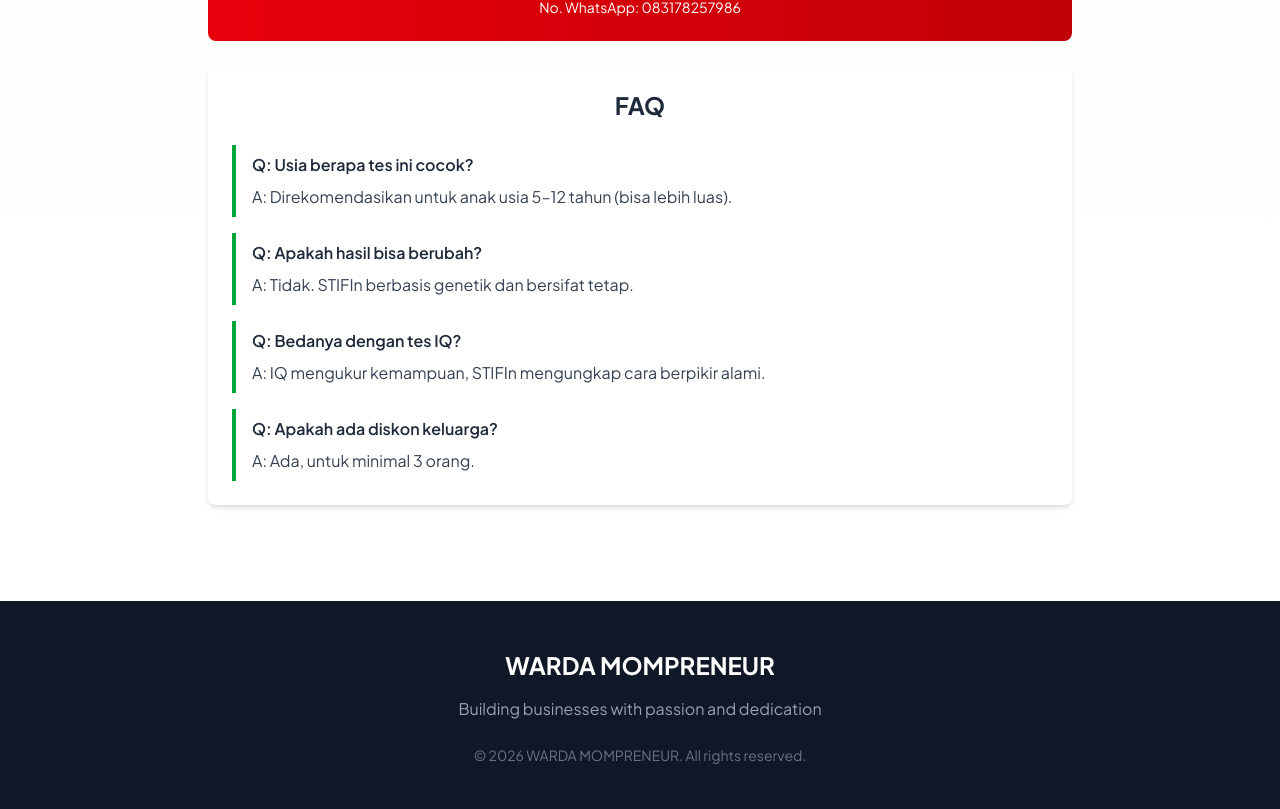
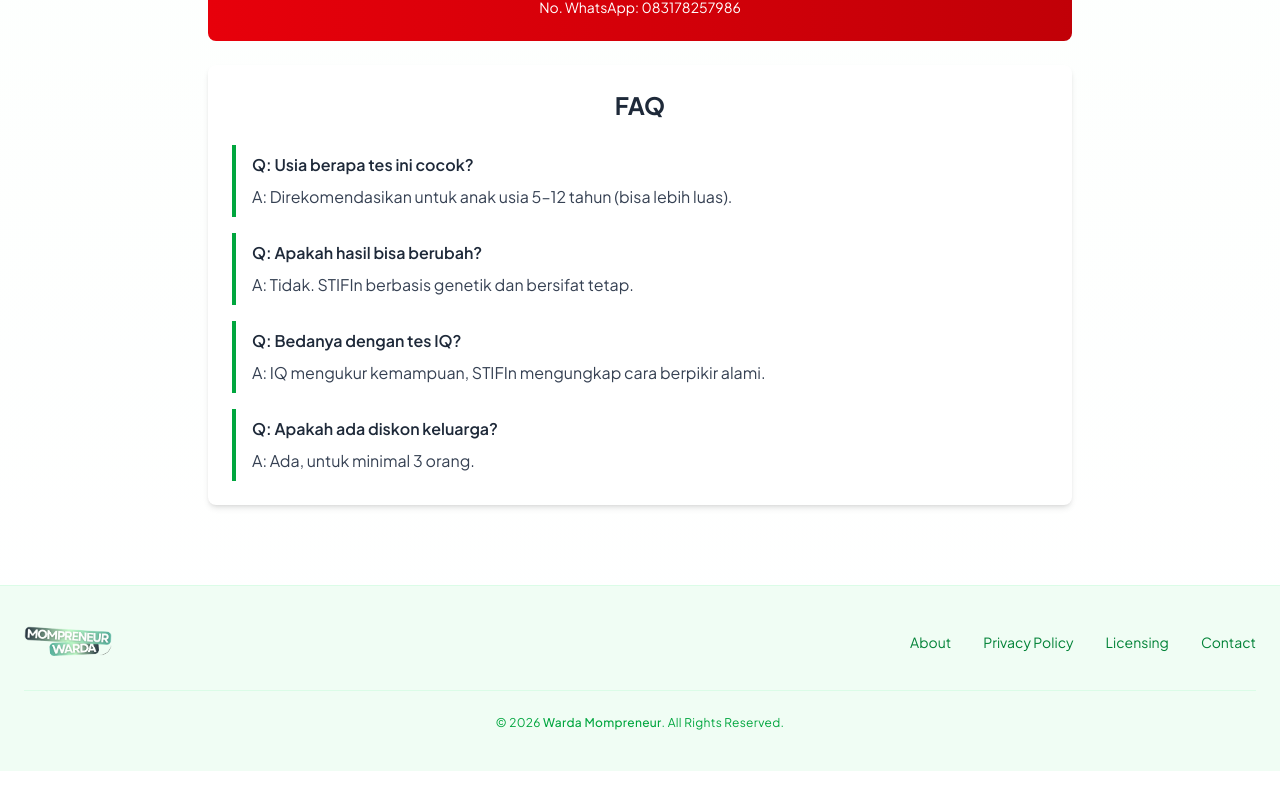
Before and after one commit to akmlrhim/wardaproject, a React (Vite) app: page /bisnis/stifin in a window 1280 px wide. Shown: the part 5381-6190 px from the top of the page. After the commit the page ends 6152 px from the top, so only its background shows below. Built offline with nearby package versions, Linux system fonts and the light colour scheme.

Commit message:
fix footer

```diff
--- a/src/components/Footer.jsx
+++ b/src/components/Footer.jsx
@@ -1,12 +1,71 @@
-import React from "react";
+import logo from "../assets/logo.png";
 
 const Footer = () => {
   return (
-    <footer className="bg-gray-900 text-white py-12 px-4 sm:px-6 lg:px-8 mt-16">
-      <div className="max-w-7xl mx-auto text-center">
-        <h3 className="text-2xl font-bold mb-4">WARDA MOMPRENEUR</h3>
-        <p className="text-gray-400 mb-6">Building businesses with passion and dedication</p>
-        <div className="text-gray-500 text-sm">© 2026 WARDA MOMPRENEUR. All rights reserved.</div>
+    <footer className="bg-green-50 mt-12 border-t border-green-100">
+      <div className="mx-auto max-w-screen-xl px-6 py-10">
+        <div className="flex flex-col gap-8 sm:flex-row sm:items-center sm:justify-between">
+          <a
+            href="/"
+            className="flex items-center gap-3 opacity-90 hover:opacity-100 transition-opacity duration-200"
+          >
+            <img
+              src={logo}
+              className="h-8"
+              alt="Warda Mompreneur"
+            />
+          </a>
+
+          <nav aria-label="Footer navigation">
+            <ul className="flex flex-wrap items-center gap-x-8 gap-y-3 text-sm">
+              <li>
+                <a
+                  href="#"
+                  className="text-green-700 hover:text-green-900 transition-colors duration-200"
+                >
+                  About
+                </a>
+              </li>
+              <li>
+                <a
+                  href="#"
+                  className="text-green-700 hover:text-green-900 transition-colors duration-200"
+                >
+                  Privacy Policy
+                </a>
+              </li>
+              <li>
+                <a
+                  href="#"
+                  className="text-green-700 hover:text-green-900 transition-colors duration-200"
+                >
+                  Licensing
+                </a>
+              </li>
+              <li>
+                <a
+                  href="#"
+                  className="text-green-700 hover:text-green-900 transition-colors duration-200"
+                >
+                  Contact
+                </a>
+              </li>
+            </ul>
+          </nav>
+        </div>
+
+        <div className="mt-8 pt-6 border-t border-green-100">
+          <p className="text-xs text-green-600 text-center tracking-wide">
+            © 2026{" "}
+            <a
+              href="/"
+              className="hover:text-green-800 transition-colors duration-200 font-medium"
+            >
+              Warda Mompreneur
+            </a>
+            . All Rights Reserved.
+          </p>
+        </div>
       </div>
     </footer>
   );
```
